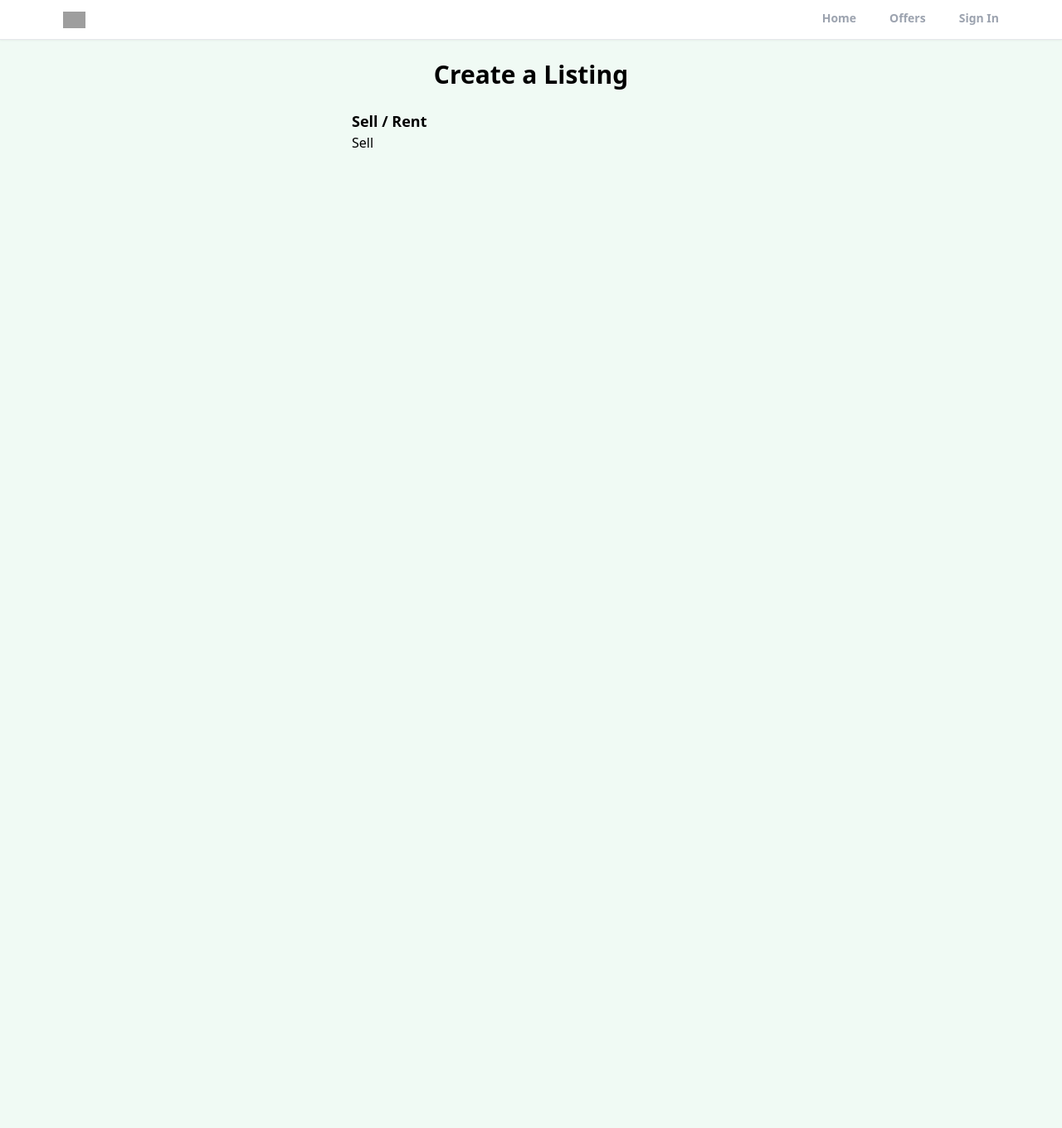
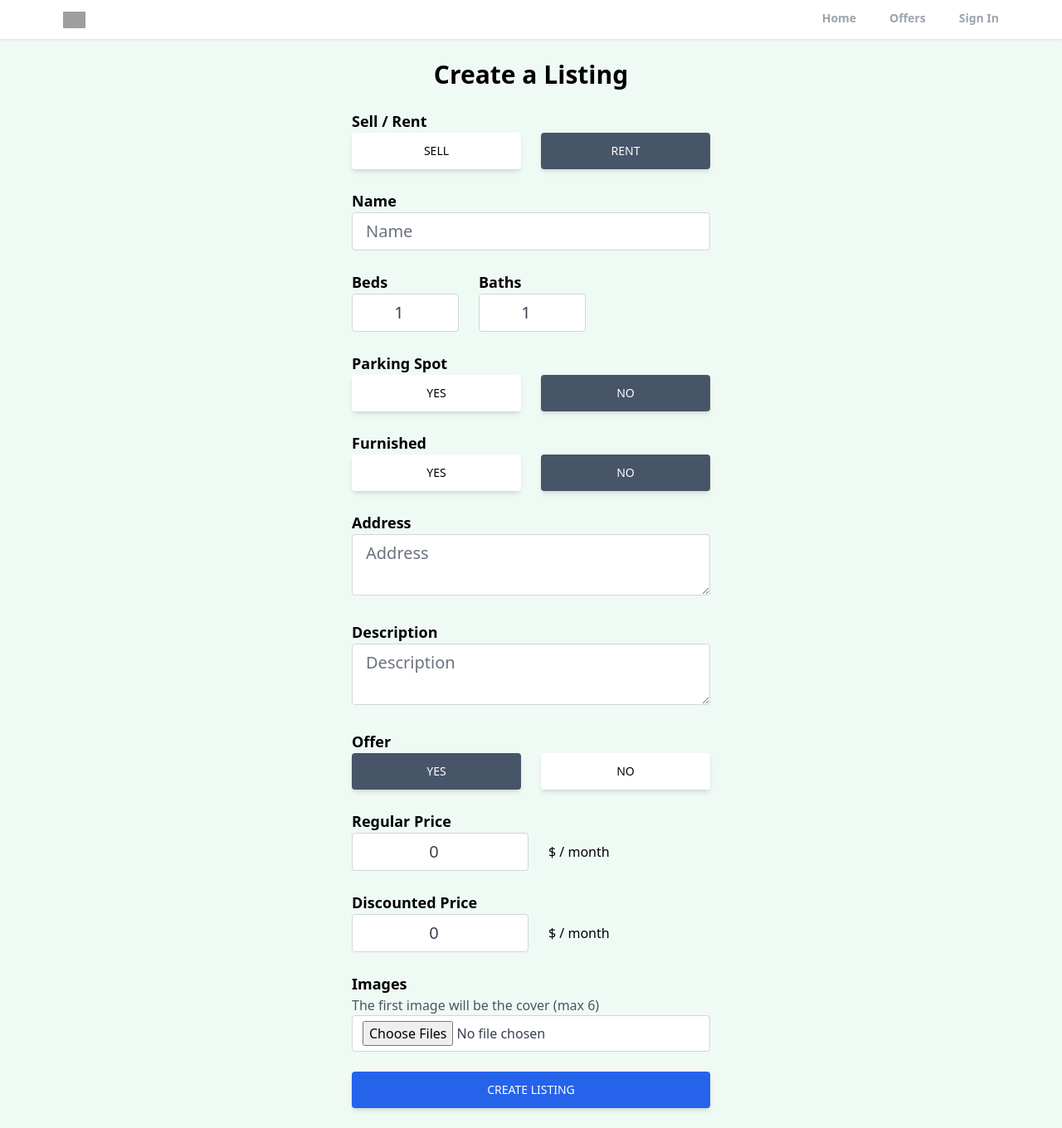
Before and after one commit to ragranato/realtor-clone-react, a React (Create React App) app: page /create-listing in a window 1280 px wide. Shown: the whole page at 83% size. Before the commit the page ends 800 px from the top, so only its background shows below. Built offline with nearby package versions, Linux system fonts and the light colour scheme; no server answers; grey boxes are pictures that could not be loaded.

Commit message:
finished ui for create listing page

```diff
--- a/src/pages/CreateListing.jsx
+++ b/src/pages/CreateListing.jsx
@@ -1,22 +1,262 @@
-import React from 'react'
+import React, { useState } from 'react'
 
 function CreateListing() {
+    const [ formData, setFormData ] = useState({
+        type: 'rent',
+        name: '',
+        bedrooms: 1,
+        bathrooms: 1,
+        parking: false,
+        furnished: false,
+        address: '',
+        description: '',
+        offer: true,
+        regularPrice: 0,
+        discountedPrice: 0,
+    })
+
+    const { type, name, bedrooms, bathrooms, parking, furnished, address, description, offer, regularPrice, discountedPrice } = formData
+
     const onChange = () => {
 
     }
   return (
-    <main className='max-w-md px-2 mx-auto '>
-        <h1 className='text-3xl text-center mt-6 font-bold'>Create a Listing</h1>
-        <form >
-            <p className='text-lg mt-6 font-semibold'>Sell / Rent</p>
-            <div className=''>
-                <button type='button' id='type' value='sale' onClick={onChange} className=''>
-                    Sell
-                </button>
+    <main className="max-w-md px-2 mx-auto ">
+      <h1 className="text-3xl text-center mt-6 font-bold">Create a Listing</h1>
+      <form>
+        <p className="text-lg mt-6 font-semibold">Sell / Rent</p>
+        <div className="flex">
+          <button
+            type="button"
+            id="type"
+            value="sale"
+            onClick={onChange}
+            className={`mr-6 px-7 py-3 rounded font-medium text-sm uppercase shadow-md hover:shadow-lg focus:shadow-lg active:shadow-lg transition duration-200 ease-in-out w-full ${
+              type === "rent"
+                ? "bg-white text-black"
+                : "bg-slate-600 text-white"
+            }`}
+          >
+            Sell
+          </button>
+          <button
+            type="button"
+            id="type"
+            value="rent"
+            onClick={onChange}
+            className={`px-7 py-3 rounded font-medium text-sm uppercase shadow-md hover:shadow-lg focus:shadow-lg active:shadow-lg transition duration-200 ease-in-out w-full ${
+              type === "sale"
+                ? "bg-white text-black"
+                : "bg-slate-600 text-white"
+            }`}
+          >
+            Rent
+          </button>
+        </div>
+        <p className="text-lg mt-6 font-semibold">Name</p>
+        <input
+          type="text"
+          id="name"
+          value={name}
+          onChange={onChange}
+          placeholder="Name"
+          maxLength="32"
+          minLength="10"
+          required
+          className="w-full px-4 py-2 text-xl text-gray-700 bg-white border border-gray-300 rounded transition duration-150 ease-in-out focus:text-gray-700 focus:bg-white focus:border-slate-600 mb-6"
+        />
+        <div className="flex space-x-6 mb-6">
+          <div>
+            <p className="text-lg font-semibold">Beds</p>
+            <input
+              type="number"
+              id="bedrooms"
+              value={bedrooms}
+              onChange={onChange}
+              min="1"
+              max="50"
+              required
+              className="w-full px-4 py-2 text-xl text-gray-700 bg-white border border-gray-300 rounded transition duration-150 ease-in-out focus:text-gray-700 focus:bg-white focus:border-slate-600 text-center"
+            />
+          </div>
+          <div>
+            <p className="text-lg font-semibold">Baths</p>
+            <input
+              type="number"
+              id="bathrooms"
+              value={bathrooms}
+              onChange={onChange}
+              min="1"
+              max="50"
+              required
+              className="w-full px-4 py-2 text-xl text-gray-700 bg-white border border-gray-300 rounded transition duration-150 ease-in-out focus:text-gray-700 focus:bg-white focus:border-slate-600 text-center"
+            />
+          </div>
+        </div>
+        <p className="text-lg mt-6 font-semibold">Parking Spot</p>
+        <div className="flex">
+          <button
+            type="button"
+            id="parking"
+            value={true}
+            onClick={onChange}
+            className={`mr-6 px-7 py-3 rounded font-medium text-sm uppercase shadow-md hover:shadow-lg focus:shadow-lg active:shadow-lg transition duration-200 ease-in-out w-full ${
+              !parking ? "bg-white text-black" : "bg-slate-600 text-white"
+            }`}
+          >
+            Yes
+          </button>
+          <button
+            type="button"
+            id="furnished"
+            value={false}
+            onClick={onChange}
+            className={`px-7 py-3 rounded font-medium text-sm uppercase shadow-md hover:shadow-lg focus:shadow-lg active:shadow-lg transition duration-200 ease-in-out w-full ${
+              parking ? "bg-white text-black" : "bg-slate-600 text-white"
+            }`}
+          >
+            No
+          </button>
+        </div>
+        <p className="text-lg mt-6 font-semibold">Furnished</p>
+        <div className="flex">
+          <button
+            type="button"
+            id="furnished"
+            value={true}
+            onClick={onChange}
+            className={`mr-6 px-7 py-3 rounded font-medium text-sm uppercase shadow-md hover:shadow-lg focus:shadow-lg active:shadow-lg transition duration-200 ease-in-out w-full ${
+              !furnished ? "bg-white text-black" : "bg-slate-600 text-white"
+            }`}
+          >
+            Yes
+          </button>
+          <button
+            type="button"
+            id="furnished"
+            value={false}
+            onClick={onChange}
+            className={`px-7 py-3 rounded font-medium text-sm uppercase shadow-md hover:shadow-lg focus:shadow-lg active:shadow-lg transition duration-200 ease-in-out w-full ${
+              furnished ? "bg-white text-black" : "bg-slate-600 text-white"
+            }`}
+          >
+            No
+          </button>
+        </div>
+        <p className="text-lg mt-6 font-semibold">Address</p>
+        <textarea
+          type="text"
+          id="address"
+          value={address}
+          onChange={onChange}
+          placeholder="Address"
+          required
+          className="w-full px-4 py-2 text-xl text-gray-700 bg-white border border-gray-300 rounded transition duration-150 ease-in-out focus:text-gray-700 focus:bg-white focus:border-slate-600 mb-6"
+        />
+        <p className="text-lg font-semibold">Description</p>
+        <textarea
+          type="text"
+          id="description"
+          value={description}
+          onChange={onChange}
+          placeholder="Description"
+          required
+          className="w-full px-4 py-2 text-xl text-gray-700 bg-white border border-gray-300 rounded transition duration-150 ease-in-out focus:text-gray-700 focus:bg-white focus:border-slate-600 mb-6"
+        />
+        <p className="text-lg font-semibold">Offer</p>
+        <div className="flex mb-6">
+          <button
+            type="button"
+            id="offer"
+            value={true}
+            onClick={onChange}
+            className={`mr-6 px-7 py-3 rounded font-medium text-sm uppercase shadow-md hover:shadow-lg focus:shadow-lg active:shadow-lg transition duration-200 ease-in-out w-full ${
+              !offer ? "bg-white text-black" : "bg-slate-600 text-white"
+            }`}
+          >
+            Yes
+          </button>
+          <button
+            type="button"
+            id="offer"
+            value={false}
+            onClick={onChange}
+            className={`px-7 py-3 rounded font-medium text-sm uppercase shadow-md hover:shadow-lg focus:shadow-lg active:shadow-lg transition duration-200 ease-in-out w-full ${
+              offer ? "bg-white text-black" : "bg-slate-600 text-white"
+            }`}
+          >
+            No
+          </button>
+        </div>
+        <div className="flex items-center mb-6">
+          <div>
+            <p className="text-lg font-semibold">Regular Price</p>
+            <div className="flex w-full items-center space-x-6">
+              <div>
+                <input
+                  type="number"
+                  id="regularPrice"
+                  value={regularPrice}
+                  onChange={onChange}
+                  min="50"
+                  max="400000000"
+                  required
+                  className="rounded w-full px-4 py-2 text-xl text-gray-700 bg-white border border-gray-300 transition duration-150 ease-in-out focus:text-gray-700 focus:bg-white focus:border-slate-600 text-center"
+                />
+              </div>
+              {type === "rent" && (
+                <div>
+                  <p className="text-md w-full whitespace-nowrap">$ / month</p>
+                </div>
+              )}
             </div>
-        </form>
+          </div>
+        </div>
+        {offer && (
+          <div className="flex items-center mb-6">
+            <div>
+              <p className="text-lg font-semibold">Discounted Price</p>
+              <div className="flex w-full items-center space-x-6">
+                <div>
+                  <input
+                    type="number"
+                    id="discountedPrice"
+                    value={discountedPrice}
+                    onChange={onChange}
+                    min="50"
+                    max="400000000"
+                    required={offer}
+                    className="rounded w-full px-4 py-2 text-xl text-gray-700 bg-white border border-gray-300 transition duration-150 ease-in-out focus:text-gray-700 focus:bg-white focus:border-slate-600 text-center"
+                  />
+                </div>
+                {type === "rent" && (
+                  <div>
+                    <p className="text-md w-full whitespace-nowrap">
+                      $ / month
+                    </p>
+                  </div>
+                )}
+              </div>
+            </div>
+          </div>
+        )}
+        <div className="mb-6">
+          <p className="text-lg font-semibold">Images</p>
+          <p className='text-gray-600'>The first image will be the cover (max 6)</p>
+          <input
+            type="file"
+            id="images"
+            onChange={onChange}
+            accept=".jpg,.png,.jpeg"
+            multiple
+            required
+            className='w-full px-3 py-1.5 text-gray-700 bg-white border border-gray-300 rounded transition duration-150 ease-in-out focus:bg-white focus:border-slate-600'
+          />
+        </div>
+        <button type="submit" className='mb-6 w-full px-7 py-3 bg-blue-600 text-white font-medium text-sm uppercase rounded shadow-md hover:bg-blue-700 hover:shadow-lg focus:bg-blue-700 focus:shadow-lg active:bg-blue-800 active:shadow-lg transition duration-150 ease-in-out'>Create Listing</button>
+      </form>
     </main>
-  )
+  );
 }
 
 export default CreateListing
```
